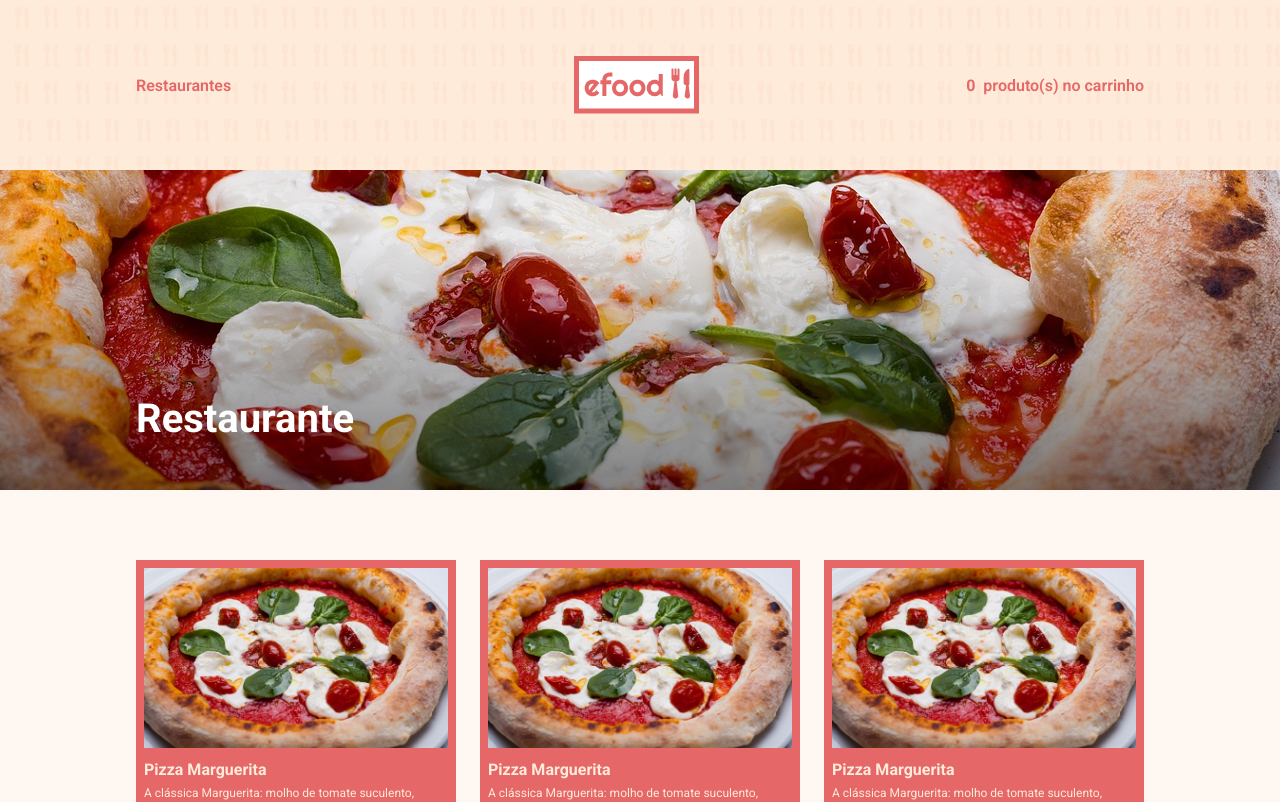
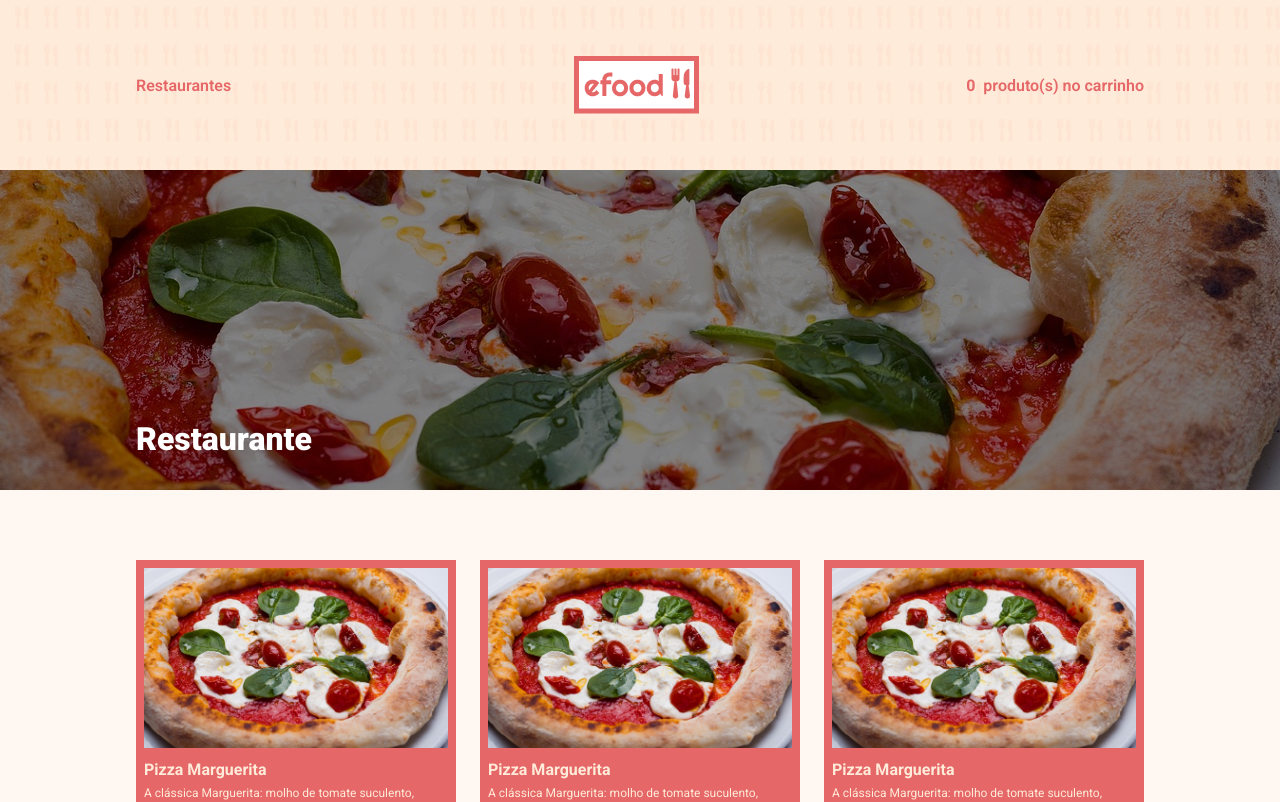
Before and after one commit to eliasdantas31/Tarefa-efood, a React (Vite) app: page /perfil in a window 1280 px wide. Shown: the top 802 px of the page. Built offline with nearby package versions, Linux system fonts and the light colour scheme.

Commit message:
att banner

```diff
--- a/src/pages/Profile/style.ts
+++ b/src/pages/Profile/style.ts
@@ -69,14 +69,15 @@ export const Banner = styled.div`
   flex-direction: column;
   justify-content: center;
   align-items: center;
-  padding: 48px 450px;
+  padding: 35px 450px;
   color: #fff;
 
   &::after {
+    height: 100%;
     content: '';
     position: absolute;
     inset: 0;
-    background: linear-gradient(180deg, rgba(0,0,0,0) 20%, rgba(0,0,0,0.45) 100%);
+    background: linear-gradient(180deg, rgba(0,0,0,0) 0%, rgba(0,0,0,0.45) 0%);
   }
   > * { position: relative; z-index: 1; }
 `
@@ -86,7 +87,7 @@ export const BannerContainer = styled.div`
   width: 1008px;
   display: flex;
   flex-direction: column;
-  justify-content: flex-end;
+  justify-content: space-between;
 
   @media (max-width: 1200px) {
     width: 664px;
@@ -98,15 +99,17 @@ export const BannerContainer = styled.div`
 `
 
 export const CategoryLabel = styled.span`
-  font-size: 20px;
-  font-weight: 300;
+  font-size: 32px;
+  font-weight: 100;
+  line-height: 100%;
   margin-bottom: 8px;
   opacity: 0.95;
 `
 
 export const RestaurantTitle = styled.h1`
-  font-size: 40px;
-  font-weight: 700;
+  font-size: 32px;
+  font-weight: 900;
+  line-height: 100%;
   margin: 0;
 `
 
```
